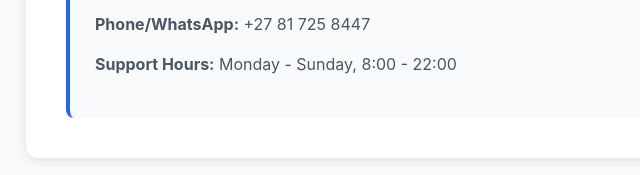
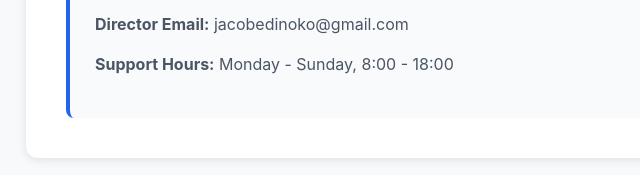
Before and after one commit to Dinokojt7/policy-documents, a plain HTML site: page index.html in a window 1280 px wide. Shown: the part 1499-1674 px from the top of the page, 214-854 px from the left. Drawn offline with Linux system fonts and the light colour scheme.

Commit message:
Update contact information and support hours

```diff
--- a/index.html
+++ b/index.html
@@ -104,8 +104,8 @@
         <div class="contact-info">
             <h3>Contact Us</h3>
             <p><strong>Email:</strong> info@izinto.africa</p>
-            <p><strong>Phone/WhatsApp:</strong> +27 81 725 8447</p>
-            <p><strong>Support Hours:</strong> Monday - Sunday, 8:00 - 22:00</p>
+            <p><strong>Director Email:</strong> jacobedinoko@gmail.com</p>
+            <p><strong>Support Hours:</strong> Monday - Sunday, 8:00 - 18:00</p>
         </div>
     </div>
 </body>
```
